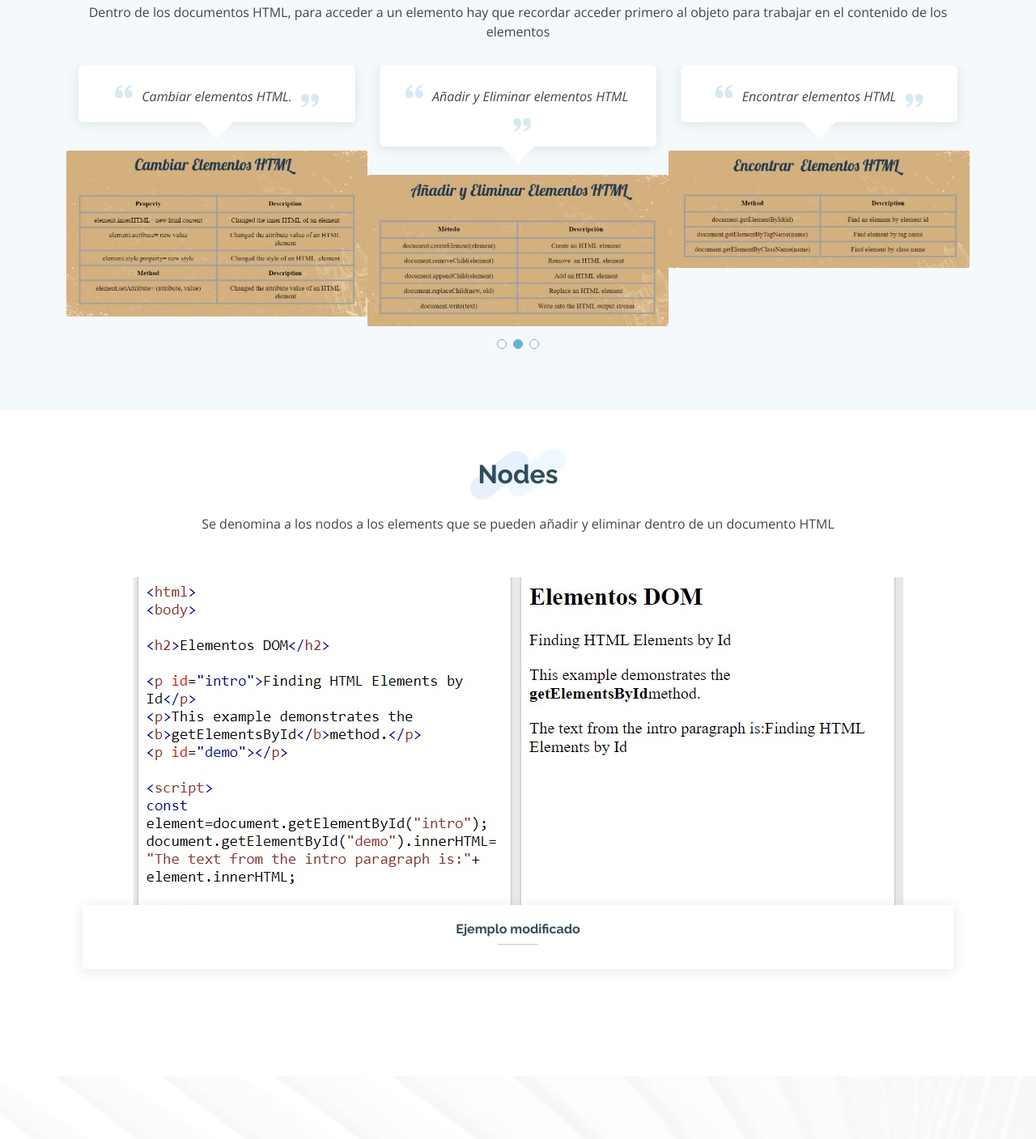
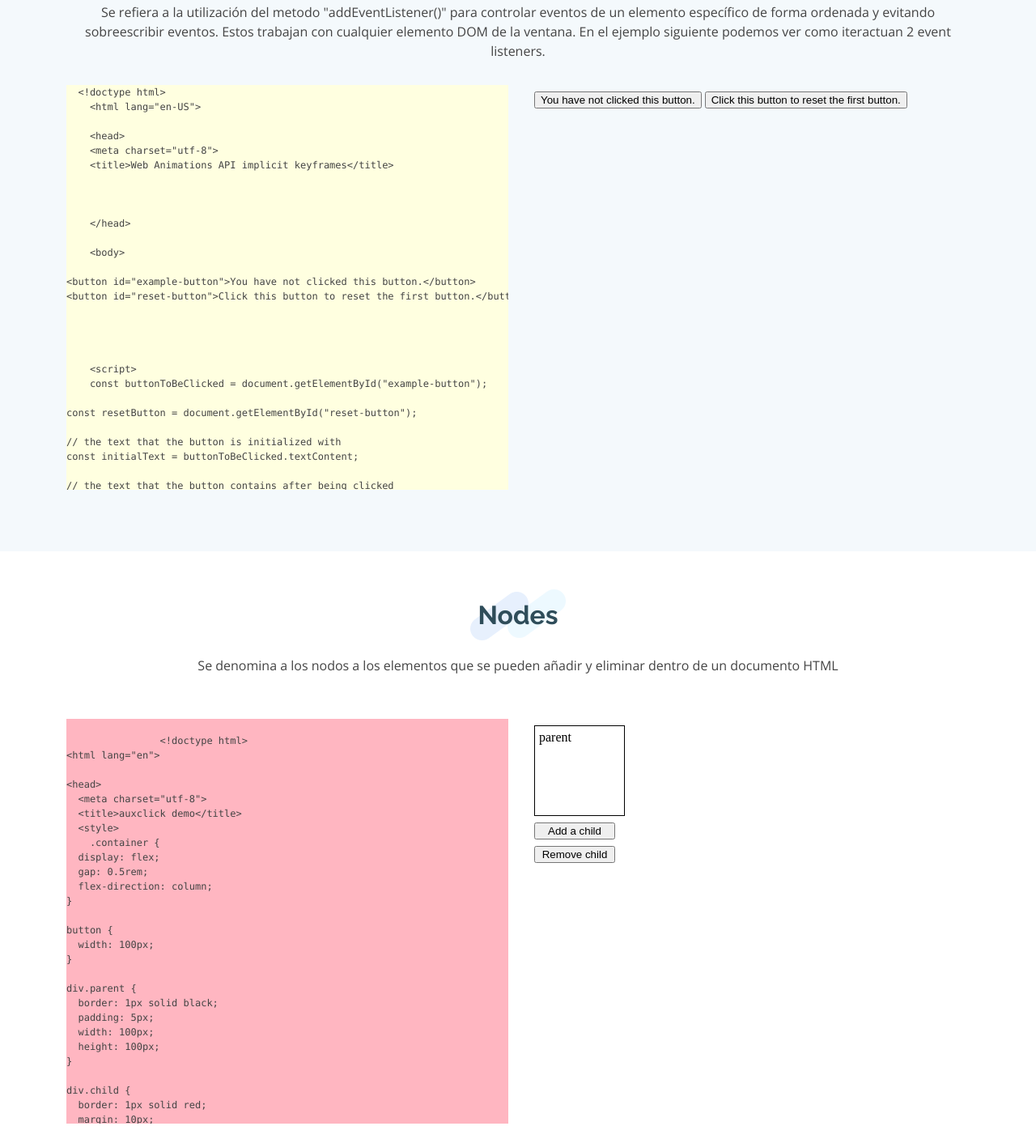
Before and after one commit to 8443-cdbustamante/Grupo01_PARTE_02, a plain HTML site: page homepage2.html in a window 1280 px wide. Shown: the part 2758-4165 px from the top of the page at 81% size. Drawn offline with nearby package versions, Linux system fonts and the light colour scheme.

Commit message:
ultimo mod
thof

```diff
--- /dev/null
+++ b/ejem3.html
@@ -0,0 +1,59 @@
+<!doctype html>
+	<html lang="en-US">
+
+	<head>
+	<meta charset="utf-8">
+	<title>Web Animations API implicit keyframes</title>
+	</head>
+
+	<body>
+
+<button id="example-button">You have not clicked this button.</button>
+<button id="reset-button">Click this button to reset the first button.</button>
+
+
+
+
+	<script>
+	const buttonToBeClicked = document.getElementById("example-button");
+
+const resetButton = document.getElementById("reset-button");
+
+// the text that the button is initialized with
+const initialText = buttonToBeClicked.textContent;
+
+// the text that the button contains after being clicked
+const clickedText = "You have clicked this button.";
+
+// we hoist the event listener callback function
+// to prevent having duplicate listeners attached
+function eventListener() {
+  buttonToBeClicked.textContent = clickedText;
+}
+
+function addListener() {
+  buttonToBeClicked.addEventListener(
+    "click",
+    eventListener,
+    {
+      passive: true,
+      once: true
+    }
+  );
+}
+
+// when the reset button is clicked, the example button is reset,
+// and allowed to have its state updated again
+resetButton.addEventListener(
+  "click",
+  () => {
+    buttonToBeClicked.textContent = initialText;
+    addListener();
+  }
+);
+
+addListener();
+	</script>
+	</body>
+
+	</html>
--- /dev/null
+++ b/ejem4.html
@@ -0,0 +1,72 @@
+<!doctype html>
+<html lang="en">
+
+<head>
+  <meta charset="utf-8">
+  <title>auxclick demo</title>
+  <style>
+    .container {
+  display: flex;
+  gap: 0.5rem;
+  flex-direction: column;
+}
+
+button {
+  width: 100px;
+}
+
+div.parent {
+  border: 1px solid black;
+  padding: 5px;
+  width: 100px;
+  height: 100px;
+}
+
+div.child {
+  border: 1px solid red;
+  margin: 10px;
+  padding: 5px;
+  width: 80px;
+  height: 60px;
+  box-sizing: border-box;
+}
+
+  </style>
+</head>
+
+<body>
+
+  <div class="container">
+    <div class="parent">parent</div>
+    <button id="add-child" type="button">Add a child</button>
+    <button id="remove-child" type="button">Remove child</button>
+  </div>
+
+  <script>
+const parent = document.body.querySelector(".parent");
+
+const addChild = document.body.querySelector("#add-child");
+addChild.addEventListener("click", () => {
+  // Only add a child if we don't already have one
+  // in addition to the text node "parent"
+  if (parent.childNodes.length > 1) {
+    return;
+  }
+  const child = document.createElement("div");
+  child.classList.add("child");
+  child.textContent = "child";
+  parent.appendChild(child);
+});
+
+const removeChild = document.body.querySelector("#remove-child");
+removeChild.addEventListener("click", () => {
+  const child = document.body.querySelector(".child");
+  parent.removeChild(child);
+});
+
+  </script>
+
+
+</body>
+
+</html>
--- a/homepage2.html
+++ b/homepage2.html
@@ -271,48 +271,84 @@
 
                 <div class="section-title" data-aos="fade-in" data-aos-delay="100">
                     <h2>Event Listener</h2>
-                    <p>Dentro de los documentos HTML, para acceder a un elemento hay que recordar acceder primero al objeto para trabajar en el contenido de los elementos </p>
+                    <p>Se refiera a la utilización del metodo "addEventListener()" para controlar eventos de un elemento específico de forma ordenada y evitando sobreescribir eventos. Estos trabajan con cualquier elemento DOM de la ventana. En el ejemplo siguiente podemos ver como iteractuan 2 event listeners. </p>
                 </div>
 
-                <div class="testimonials-slider swiper" data-aos="fade-up" data-aos-delay="100">
-                    <div class="swiper-wrapper">
+                <div class="row">
+                    <div class="col-sm-12 col-md-6 col-lg-6">
+                        <pre style="font-size: 12px; background-color: lightyellow; height: 500px;">
+  &lt;!doctype html&gt;
+    &lt;html lang="en-US"&gt;
 
-                        <div class="swiper-slide">
-                            <div class="testimonial-item">
-                                <p>
-                                    <i class="bx bxs-quote-alt-left quote-icon-left"></i> Encontrar elementos HTML
-                                    <i class="bx bxs-quote-alt-right quote-icon-right"></i>
-                                </p>
-                                <img src="assets/img/con1.jpeg" class="testimonial-img" alt="">
-                            </div>
-                        </div>
-                        <!-- End testimonial item -->
+    &lt;head&gt;
+    &lt;meta charset="utf-8"&gt;
+    &lt;title&gt;Web Animations API implicit keyframes&lt;/title&gt;
 
-                        <div class="swiper-slide">
-                            <div class="testimonial-item">
-                                <p>
-                                    <i class="bx bxs-quote-alt-left quote-icon-left"></i> Cambiar elementos HTML.
-                                    <i class="bx bxs-quote-alt-right quote-icon-right"></i>
-                                </p>
-                                <img src="assets/img/con2.jpeg" class="testimonial-img" alt="">
-                            </div>
-                        </div>
-                        <!-- End testimonial item -->
 
-                        <div class="swiper-slide">
-                            <div class="testimonial-item">
-                                <p>
-                                    <i class="bx bxs-quote-alt-left quote-icon-left"></i> Añadir y Eliminar elementos HTML
-                                    <i class="bx bxs-quote-alt-right quote-icon-right"></i>
-                                </p>
-                                <img src="assets/img/con3.jpeg" class="testimonial-img" alt="">
-                            </div>
-                        </div>
-                        <!-- End testimonial item -->
 
+    &lt;/head&gt;
+
+    &lt;body&gt;
+
+&lt;button id="example-button"&gt;You have not clicked this button.&lt;/button&gt;
+&lt;button id="reset-button"&gt;Click this button to reset the first button.&lt;/button&gt;
+
+
+
+
+    &lt;script&gt;
+    const buttonToBeClicked = document.getElementById("example-button");
+
+const resetButton = document.getElementById("reset-button");
+
+// the text that the button is initialized with
+const initialText = buttonToBeClicked.textContent;
+
+// the text that the button contains after being clicked
+const clickedText = "You have clicked this button.";
+
+// we hoist the event listener callback function
+// to prevent having duplicate listeners attached
+function eventListener() {
+  buttonToBeClicked.textContent = clickedText;
+}
+
+function addListener() {
+  buttonToBeClicked.addEventListener(
+    "click",
+    eventListener,
+    {
+      passive: true,
+      once: true
+    }
+  );
+}
+
+// when the reset button is clicked, the example button is reset,
+// and allowed to have its state updated again
+resetButton.addEventListener(
+  "click",
+  () =&gt; {
+    buttonToBeClicked.textContent = initialText;
+    addListener();
+  }
+);
+
+addListener();
+    &lt;/script&gt;
+    &lt;/body&gt;
+
+    &lt;/html&gt;
+
+
+                        </pre>
                     </div>
-                    <div class="swiper-pagination"></div>
+                    <div class="col-sm-12 col-md-6 col-lg-6">
+                          <iframe src="ejem3.html" height="500px" width="100%"></iframe>
+                    </div>
+
                 </div>
+
 
             </div>
         </section>
@@ -324,21 +360,95 @@
 
                 <div class="section-title" data-aos="fade-in" data-aos-delay="100">
                     <h2>Nodes</h2>
-                    <p>Se denomina a los nodos a los elements que se pueden añadir y eliminar dentro de un documento HTML</p>
+                    <p>Se denomina a los nodos a los elementos que se pueden añadir y eliminar dentro de un documento HTML</p>
                 </div>
                 <br>
-                <div class="row">
 
-                    <div class="col-lg-12 col-md-12">
-                        <div class="member" data-aos="fade-up">
-                            <div class="pic"><img src="assets/img/element1.jpeg" class="img-fluid" alt=""></div>
-                            <div class="member-info">
-                                <h4>Ejemplo modificado</h4>
-                            </div>
-                        </div>
+<div class="row">
+                    <div class="col-sm-12 col-md-6 col-lg-6">
+                        <pre style="font-size: 12px; background-color: lightpink; height: 500px;">
+
+                &lt;!doctype html&gt;
+&lt;html lang="en"&gt;
+
+&lt;head&gt;
+  &lt;meta charset="utf-8"&gt;
+  &lt;title&gt;auxclick demo&lt;/title&gt;
+  &lt;style&gt;
+    .container {
+  display: flex;
+  gap: 0.5rem;
+  flex-direction: column;
+}
+
+button {
+  width: 100px;
+}
+
+div.parent {
+  border: 1px solid black;
+  padding: 5px;
+  width: 100px;
+  height: 100px;
+}
+
+div.child {
+  border: 1px solid red;
+  margin: 10px;
+  padding: 5px;
+  width: 80px;
+  height: 60px;
+  box-sizing: border-box;
+}
+
+  &lt;/style&gt;
+&lt;/head&gt;
+
+&lt;body&gt;
+
+  &lt;div class="container"&gt;
+    &lt;div class="parent"&gt;parent&lt;/div&gt;
+    &lt;button id="add-child" type="button"&gt;Add a child&lt;/button&gt;
+    &lt;button id="remove-child" type="button"&gt;Remove child&lt;/button&gt;
+  &lt;/div&gt;
+
+  &lt;script&gt;
+const parent = document.body.querySelector(".parent");
+
+const addChild = document.body.querySelector("#add-child");
+addChild.addEventListener("click", () =&gt; {
+  // Only add a child if we don't already have one
+  // in addition to the text node "parent"
+  if (parent.childNodes.length &gt; 1) {
+    return;
+  }
+  const child = document.createElement("div");
+  child.classList.add("child");
+  child.textContent = "child";
+  parent.appendChild(child);
+});
+
+const removeChild = document.body.querySelector("#remove-child");
+removeChild.addEventListener("click", () =&gt; {
+  const child = document.body.querySelector(".child");
+  parent.removeChild(child);
+});
+
+  &lt;/script&gt;
+
+
+&lt;/body&gt;
+
+&lt;/html&gt;
+
+</pre>
                     </div>
+                    <div class="col-sm-12 col-md-6 col-lg-6">
+                          <iframe src="ejem4.html" height="500px" width="100%"></iframe>
+                    </div>
+
                 </div>
-
+            </div>
             </div>
         </section>
         <!-- End Team Section -->
```
